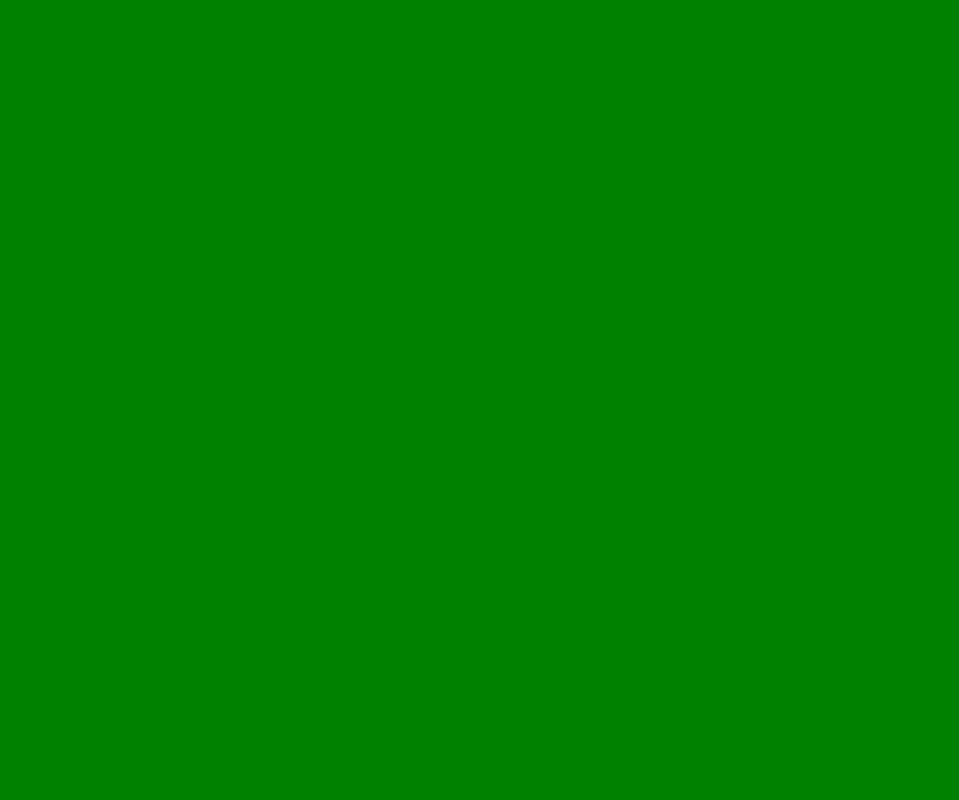
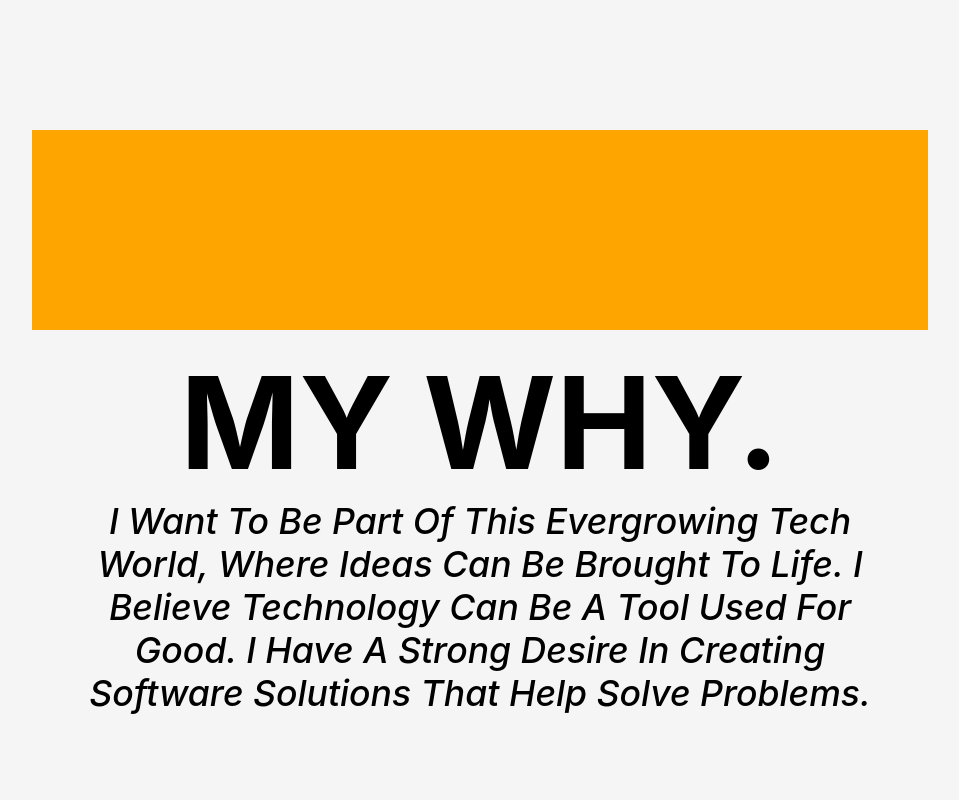
Before and after one commit to HectorSilvaRobles/hsr_portfolio, a React (Create React App) app: page / in a window 1280 px wide. Shown: the part 1840-2640 px from the top of the page, without its empty margins (160-1119 px from the left). Built offline with nearby package versions, Linux system fonts and the light colour scheme.

Commit message:
working on the banner hero

```diff
--- a/src/App.css
+++ b/src/App.css
@@ -1,3 +1,5 @@
 .App {
   overflow: hidden;
+  background: #f5f5f5;
+
 }
--- a/src/Components/Hero/Hero.js
+++ b/src/Components/Hero/Hero.js
@@ -26,10 +26,15 @@ class Hero extends Component {
                     </div>
                     <div className='hero-section2-image'>
                     </div>
-
                 </div>
                 <div className='hero-section3'>
+                    <div className='hero-section3-image'>
 
+                    </div>
+                    <div className='hero-section3-info'>
+                        <h1>My Why.</h1>
+                        <h2>I want to be part of this evergrowing tech world, where ideas can be brought to life. I believe technology can be a tool used for good. I have a strong desire in creating software solutions that help solve problems.</h2>
+                    </div>
                 </div>
 
             </div>
--- a/src/Components/Hero/hero.css
+++ b/src/Components/Hero/hero.css
@@ -70,7 +70,42 @@
 }
 
 .hero-section3 {
-    background: green;
-    height: 900px;
+    /* background: green; */
+    height: 1000px;
     width: 100%;
+    display: flex;
+    flex-direction: column;
+    align-items: center;
+    justify-content: center;
 }
+
+.hero-section3-image {
+    background: orange;
+    height: 20%;
+    width: 70%;
+}
+
+.hero-section3-info {
+    /* background: blue; */
+    height: 40%;
+    width: 70%;
+    display: flex;
+    flex-direction: column;
+    align-items: center;
+    justify-content: center;
+}
+
+.hero-section3-info > h1 {
+    margin: 0;
+    font-size: calc(100px + (200 - 100) * ((100vw - 1000px) / (2000 - 1000)));
+    text-transform: uppercase;
+}
+.hero-section3-info > h2 {
+    margin: 0;
+    font-size: calc(30px + (50 - 30) * ((100vw - 1000px) / (2000 - 1000)));
+    font-weight: 500;
+    width: 90%;
+    text-transform: capitalize;
+    font-style: italic;
+    text-align: center;
+}
--- a/src/Components/Projects/projects.css
+++ b/src/Components/Projects/projects.css
@@ -7,7 +7,7 @@
     align-items: center;
     flex-direction: column;;
     /* min-height: 800px; */
-
+    background: #f5f5f5;
 }
 
 
```
